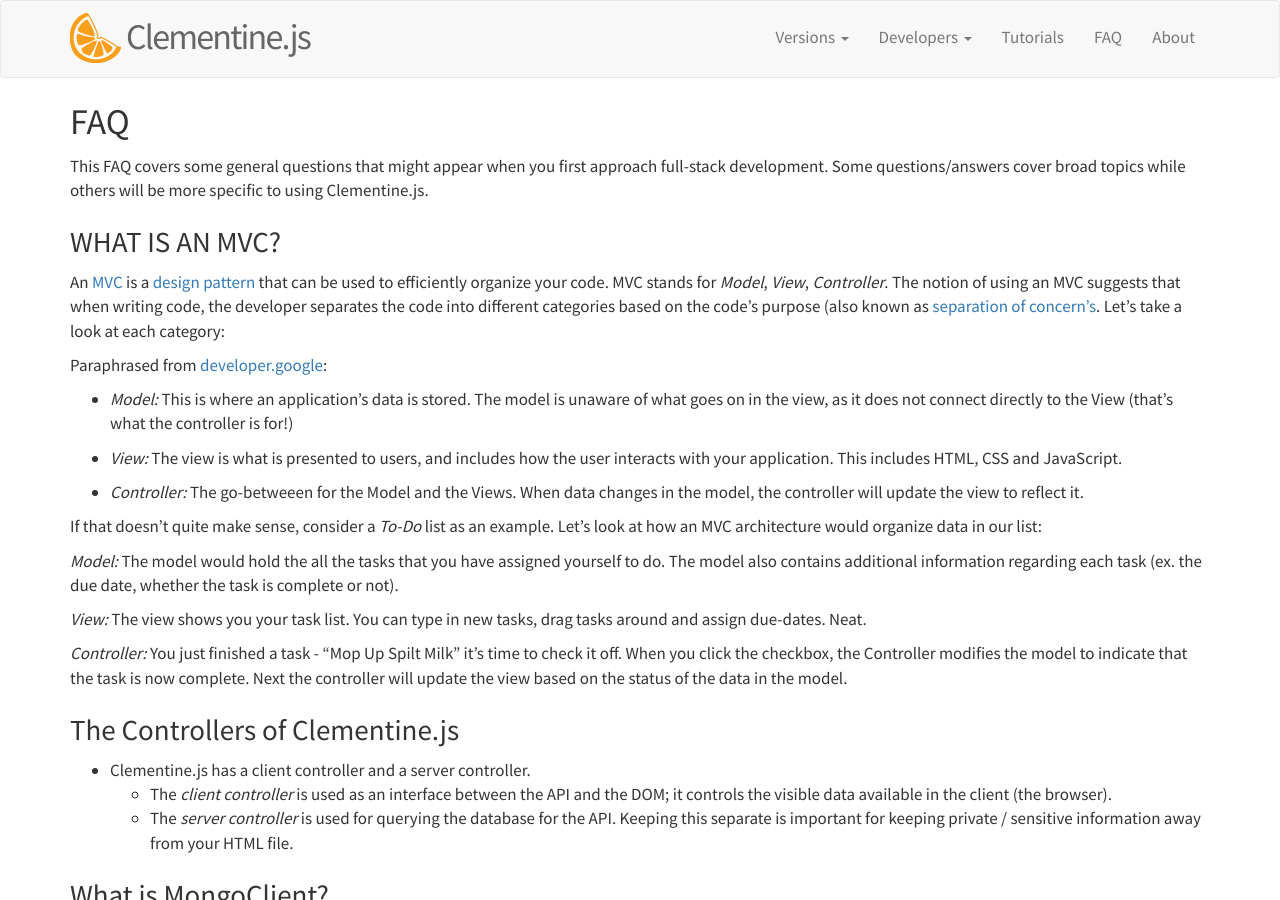
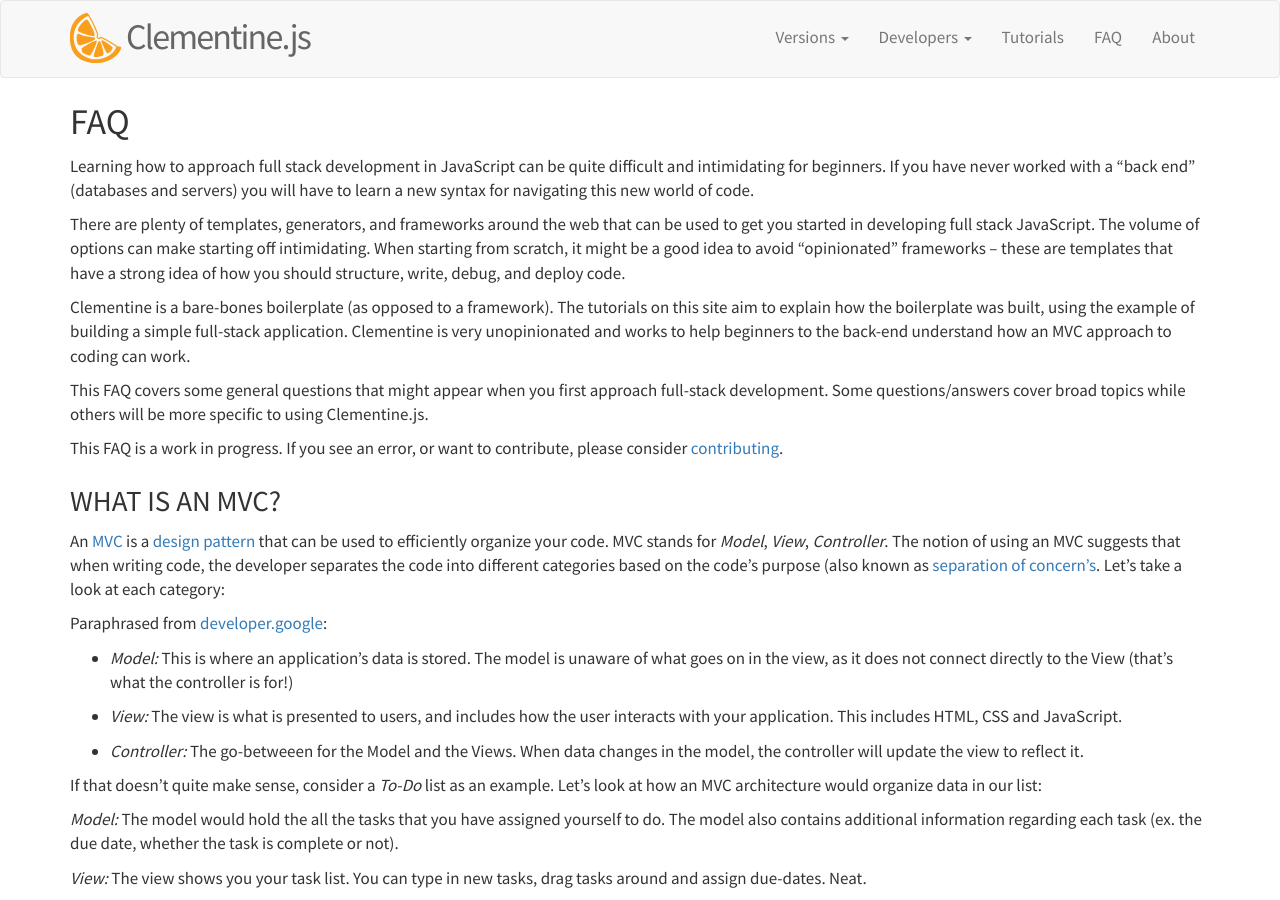
Before and after one commit to johnstonbl01/clementinejs, a Jekyll site: the page built from faq.md, in a window 1280 px wide and 900 px high. Built offline with Jekyll 4.4.1, drawn with Linux system fonts in a browser that asks for light colours; Markdown is read by kramdown in place of the engine named in the settings.

Commit message:
added welcome paragraph / forework to thoe FAQ

```diff
--- a/faq.md
+++ b/faq.md
@@ -4,7 +4,15 @@ layout: static
 
 # FAQ
 
+Learning how to approach full stack development in JavaScript can be quite difficult and intimidating for beginners. If you have never worked with a "back end" (databases and servers) you will have to learn a new syntax for navigating this new world of code.
+
+There are plenty of templates, generators, and frameworks around the web that can be used to get you started in developing full stack JavaScript. The volume of options can make starting off intimidating. When starting from scratch, it might be a good idea to avoid "opinionated" frameworks -- these are templates that have a strong idea of how you should structure, write, debug, and deploy code.
+
+Clementine is a bare-bones boilerplate (as opposed to a framework). The tutorials on this site aim to explain how the boilerplate was built, using the example of building a simple full-stack application. Clementine is very unopinionated and works to help beginners to the back-end understand how an MVC approach to coding can work.
+
 This FAQ covers some general questions that might appear when you first approach full-stack development. Some questions/answers cover broad topics while others will be more specific to using Clementine.js.
+
+This FAQ is a work in progress. If you see an error, or want to contribute, please consider [contributing](http://www.clementinejs.com/developers/contributing.html).
 
 ### WHAT IS AN MVC?
 
```
